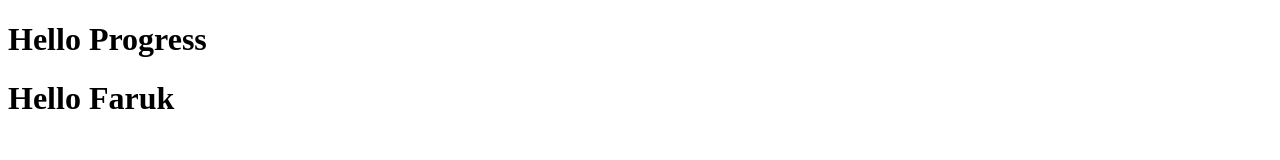
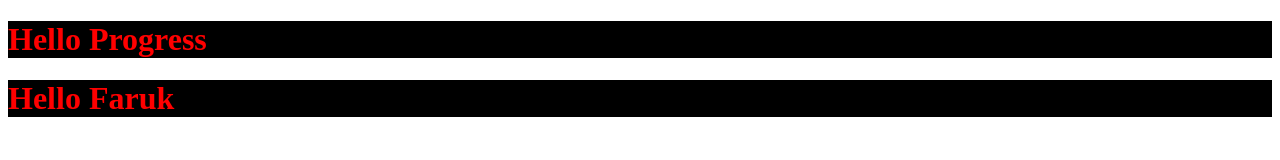
Before and after one commit to Farukfba/Hello-world, a plain HTML site: page index.html in a window 1280 px wide. Drawn offline with Linux system fonts and the light colour scheme.

Commit message:
Update Css link

```diff
--- a/index.html
+++ b/index.html
@@ -5,7 +5,7 @@
     <meta http-equiv="X-UA-Compatible" content="IE=edge">
     <meta name="viewport" content="width=device-width, initial-scale=1.0">
     <title>Document</title>
-    <Link href="hello.css"></Link>
+    <link rel="stylesheet" href="./hello.css">
 </head>
 <body>
     <h1>Hello Progress</h1>
```
